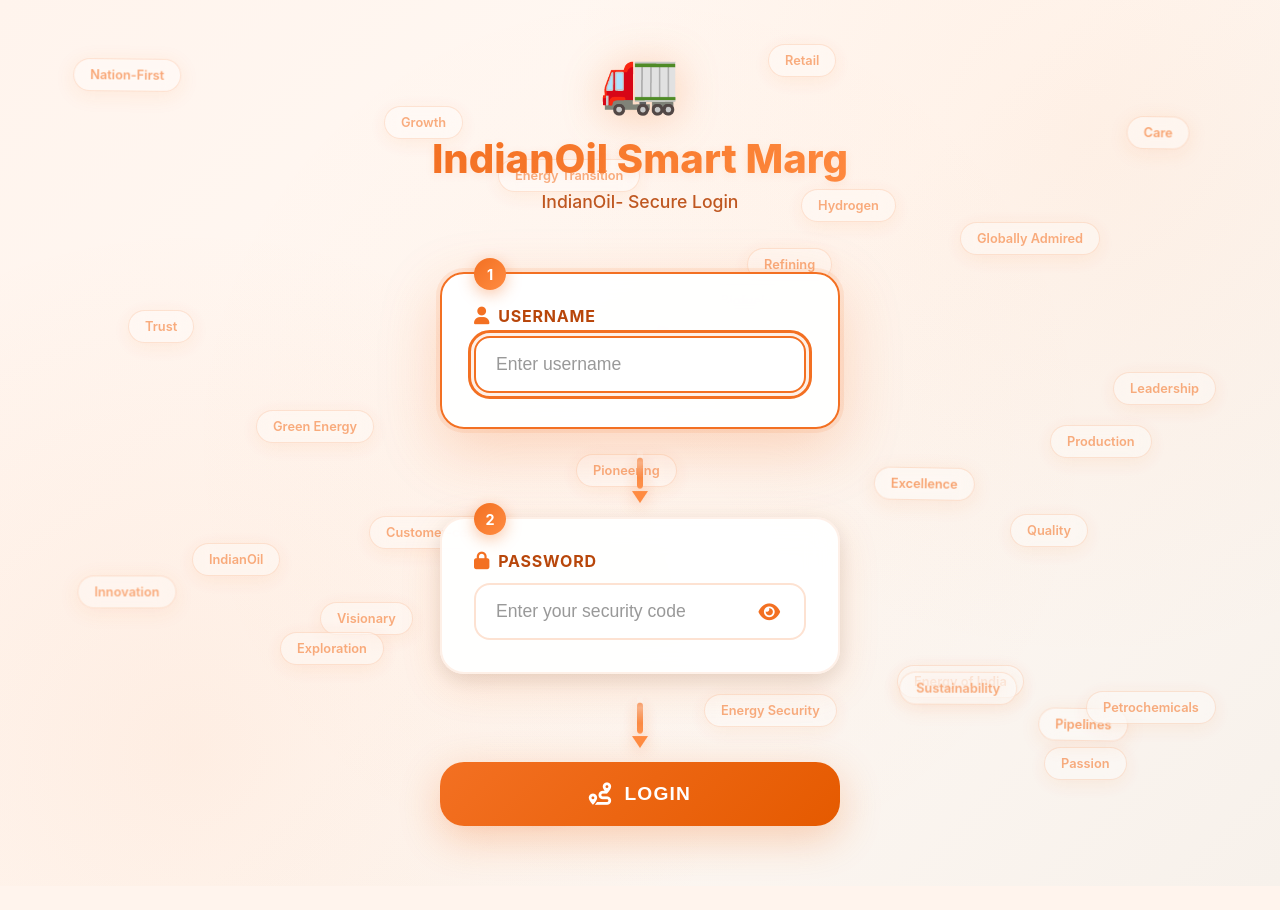
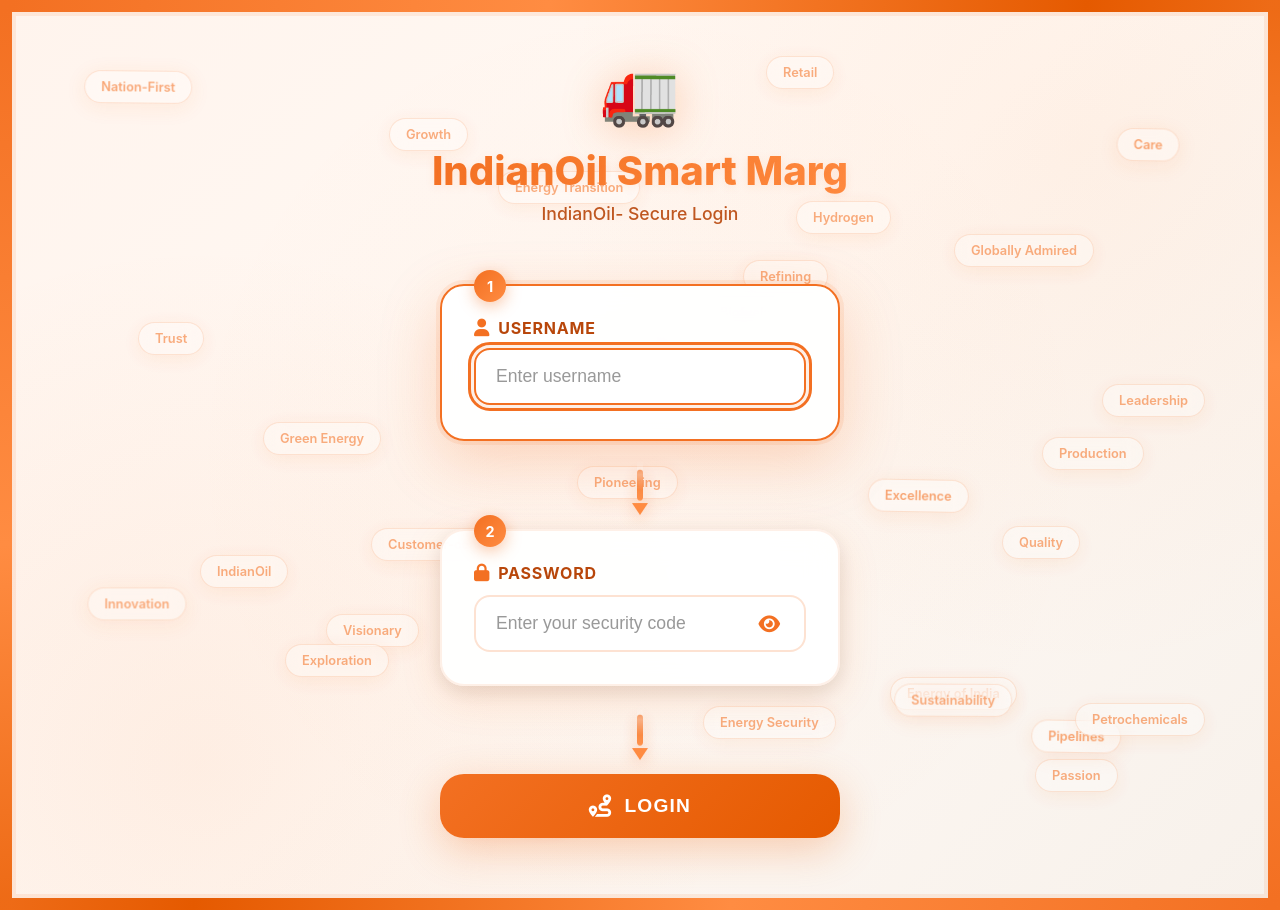
Before and after one commit to kiran20-20/traial_1, a Flask app: page /login in a window 1280 px wide. Before the commit the page ends 859 px from the top, so only its background shows below. Run offline with Flask 3, Linux system fonts and the light colour scheme.

Commit message:
Update login.html

```diff
--- a/templates/login.html
+++ b/templates/login.html
@@ -32,6 +32,16 @@
             display: flex;
             align-items: center;
             justify-content: center;
+            border: 12px solid;
+            border-image: linear-gradient(135deg,
+                var(--iocl-primary) 0%,
+                var(--iocl-accent) 25%,
+                var(--iocl-secondary) 50%,
+                var(--iocl-accent) 75%,
+                var(--iocl-primary) 100%) 1;
+            box-shadow:
+                inset 0 0 0 4px rgba(243, 112, 34, 0.1),
+                0 0 40px rgba(243, 112, 34, 0.3);
         }
 
         /* Enhanced Floating Background Elements */
```
